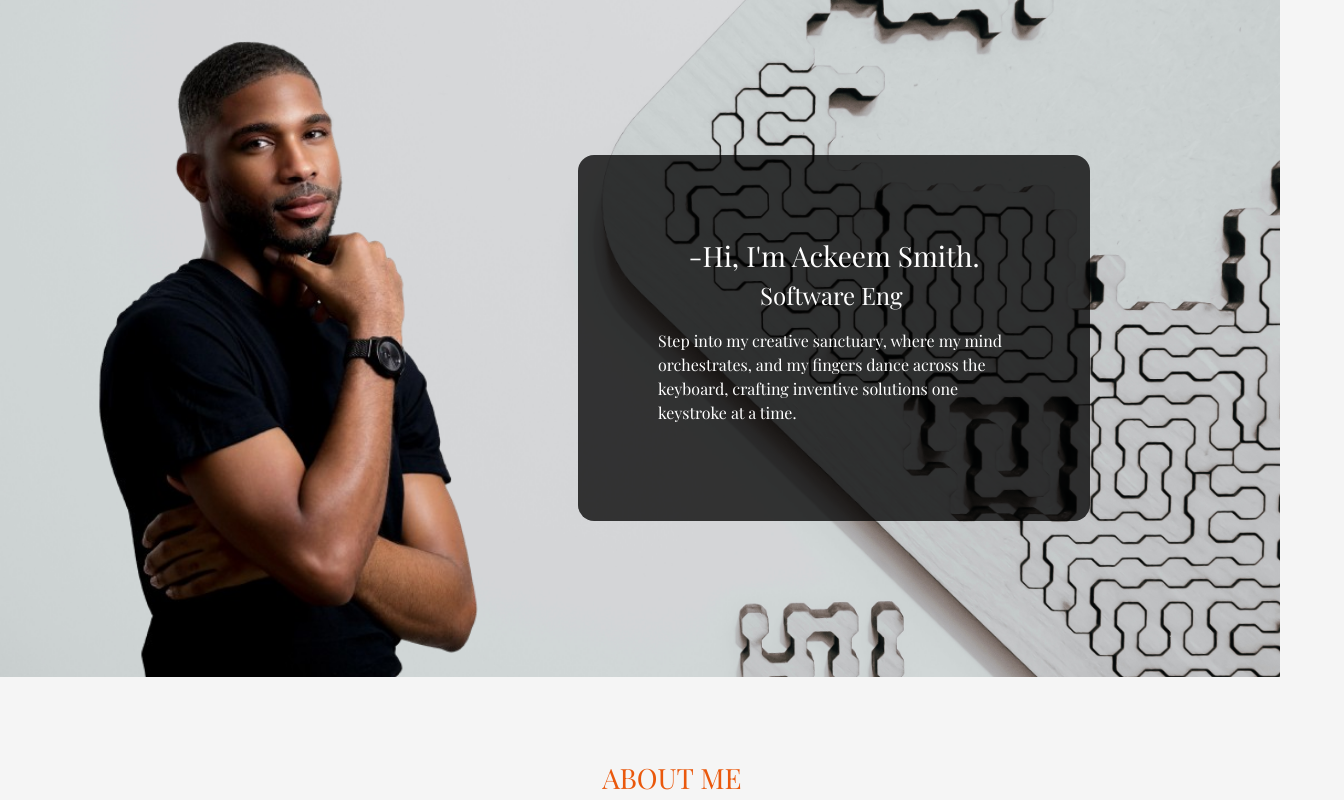
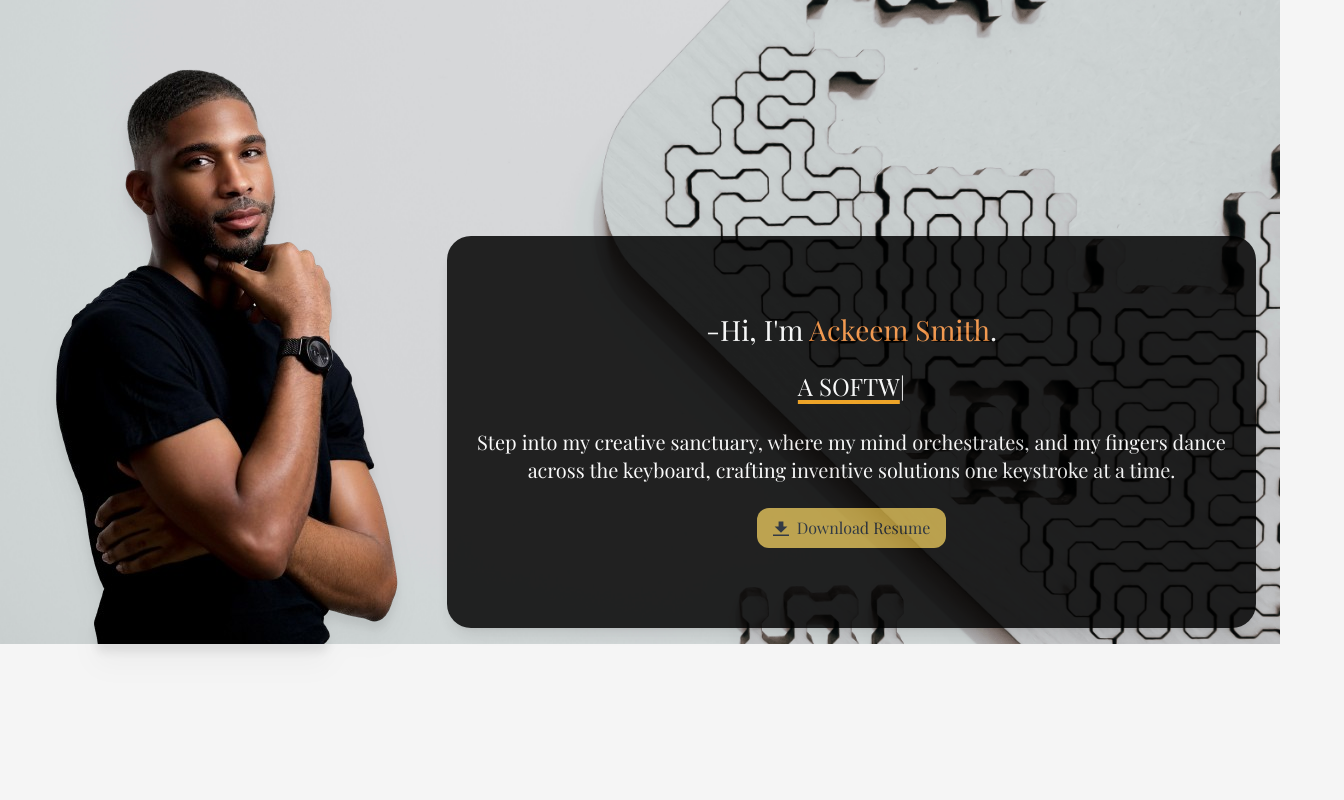
Before and after one commit to smackeem/my-portfolio, a React (Vite) app: page / in a window 1280 px wide. Shown: the top 800 px of the page, 1344 px wide, since content can reach past the window. Built offline with nearby package versions, Linux system fonts and the light colour scheme.

Commit message:
Replaced CSS with Tailwind for homepage.

```diff
--- a/package.json
+++ b/package.json
@@ -11,6 +11,7 @@
   },
   "dependencies": {
     "bootstrap": "^5.3.2",
+    "materialize-css": "^1.0.0-rc.2",
     "react": "^18.2.0",
     "react-bootstrap": "^2.9.2",
     "react-dom": "^18.2.0",
--- a/public/projects.json
+++ b/public/projects.json
@@ -22,5 +22,13 @@
       "git": "https://github.com/smackeem/SkyLoom-Project-3",
       "image": "https://i.ibb.co/Bt6Tf7v/Screenshot-2023-12-22-at-12-55-45-AM.png",
       "tech": ["REACT •", "JAVASCRIPT •", "EXPRESS.JS •", "NODE.JS •", "MONGODB •", "CSS3 •", "AMADEUS API •", "BOOTSTRAP"]
+    },
+    {
+      "name": "COVUR",
+      "description": "SkyLoom is a seamless and intuitive Flight Finder application that helps users find the cheapest flights for travel. Whether you're a budget-conscious traveler or planning your dream vacation, SkyLoom keeps you informed, saving you time and money.",
+      "live": "https://fascinating-melomakarona-16bbb7.netlify.app/",
+      "git": "https://github.com/smackeem/SkyLoom-Project-3",
+      "image": "https://i.ibb.co/Bt6Tf7v/Screenshot-2023-12-22-at-12-55-45-AM.png",
+      "tech": ["REACT •", "JAVASCRIPT •", "EXPRESS.JS •", "NODE.JS •", "MONGODB •", "CSS3 •", "AMADEUS API •", "BOOTSTRAP"]
     }
   ]
--- a/src/App.css
+++ b/src/App.css
@@ -22,10 +22,6 @@ padding-bottom: 3rem;
   padding-bottom: 3rem;
 }
 
-.ed{
-
-}
-
 .contact{
   background-color: #006E90;
 }
--- a/src/App.jsx
+++ b/src/App.jsx
@@ -8,6 +8,8 @@ import Projects from "./pages/Projects";
 import About from "./pages/About";
 import Education from "./pages/Education";
 import Footer from "./components/footer";
+import Header from "./components/header";
+import Main from "./components/main";
 
 function App() {
   return (
@@ -16,7 +18,7 @@ function App() {
       <Home />
       </section>
 
-      <section className="about">
+      {/* <section className="about">
       <About />
       </section>
 
@@ -30,7 +32,7 @@ function App() {
 
       <section className="contact">
       <Footer />
-      </section>
+      </section> */}
 
     </div>
   );
--- a/src/components/header/Header.css
+++ b/src/components/header/Header.css
@@ -1,7 +1,7 @@
 
 .navStyle {
     display: flex;
-    flex-direction: column;
+    flex-direction: row;
     justify-content: center;
     align-items: center;
     position: sticky;
@@ -14,7 +14,7 @@
   }
   .contact-links{
     display: flex;
-    flex-direction: column;
+    flex-direction: row;
   }
 
   .links {
--- a/src/components/header/index.jsx
+++ b/src/components/header/index.jsx
@@ -18,8 +18,8 @@ const Header = () => {
                     <Link title='Home' to='#'><img className='img' src={HomeIcon} /></Link>
                 </div>
                 <div className='contact-links'>
-                    <Link title='Projects' className='links' to='#projects'> <img className='img' src={ProjectIcon}/> </Link>
-                    <Link title='About' className='links' to='#about'> <img className='img' src={AboutIcon}/> </Link>
+                    <Link title='Projects' className='links' to='/projects'> <img className='img' src={ProjectIcon}/> </Link>
+                    <Link title='About' className='links' to='/about'> <img className='img' src={AboutIcon}/> </Link>
                     <Link title='Resume' className='links' to={ResumeFile}> <img className='img' src={ResumeIcon}/></Link>
                 </div>
                 <div className='contact-links'>
@@ -32,8 +32,6 @@ const Header = () => {
                     <Link title='Email' to='mailto:smackeem@outlook.com' className='links' target="_blank" rel="noreferrer">
                     <img className='img' src={EmailIcon}/>
                     </Link>
-                    <Link to='#testing'>Testing</Link>
-                    <Link to='#pt'>Project test</Link>
                 </div>
             </nav>
         </header>
--- a/src/components/main/index.jsx
+++ b/src/components/main/index.jsx
@@ -10,14 +10,13 @@ import ProjectsTest from "../../pages/ProjectsTest";
 const Main = () => {
     return (
         <main className="main">
-          <Routes>
-            <Route exact path='/' element={<Home />} />
+          {/* <Routes>
+            <Route path='/' exact element={<Home />} />
             <Route path='/about' element={<About />} />
             <Route path='/projects' element={<Projects />} />
-
             <Route path='/testing' element={<Testing />} />
             <Route path='/pt' element={<ProjectsTest />} />
-          </Routes>
+          </Routes> */}
         </main>
     )
 }
--- a/src/pages/Home/Home.css
+++ b/src/pages/Home/Home.css
@@ -1,4 +1,4 @@
-
+/*
 .home-container {
     display: flex;
     align-items: center;
@@ -77,3 +77,4 @@
       max-width: 600px;
         }
   }
+   */
--- a/src/pages/Home/index.jsx
+++ b/src/pages/Home/index.jsx
@@ -1,38 +1,57 @@
-import './Home.css'
-import Headshot from '../../assets/images/edited.png'
-import { TypeAnimation } from 'react-type-animation';
+import "./Home.css";
+import Headshot from "../../assets/images/edited.png";
+import { TypeAnimation } from "react-type-animation";
+import ResumePDF from "../../assets/resume/resume.pdf"
 
 const Home = () => {
   return (
-        <div className="home-container">
-            <section className="headshot-container">
-                <img className="headshot" src={Headshot} alt="" />
-            </section>
-            <section className='about-me margin-lr'>
-
-                <h1 className='title ctr'><strong>-Hi, I&apos;m Ackeem Smith.</strong></h1>
-                <h3 className='ctr'><TypeAnimation
+    <div className="flex flex-col px-6 py-8 md:pb-0 md:grid md:grid-rows-3 md:grid-flow-col gap-4 md:justify-items-center">
+      <div className="headshot-container md:row-start-1 md:row-span-4 ">
+        <img className="headshot drop-shadow-xl" src={Headshot} alt="" />
+      </div>
+      <div className="about-me margin-lr bg-gradient-to-bl opacity-85 border-double shadow-lg from-black to-black rounded-3xl text-white px-6 py-8 flex flex-col justify-center space-y-6 md:row-start-2 md:row-span-2">
+        <div>
+        <h1 className="title ctr text-center text-9xl">
+          <strong>-Hi, I&apos;m <span className="text-orange-400">Ackeem Smith</span>.</strong>
+        </h1>
+      </div>
+      <div>
+        <h3 className="text-center underline underline-offset-4 uppercase decoration-amber-500 decoration-4 text-">
+          <TypeAnimation
             sequence={[
-          "Full Stack Developer",
+              "A Full Stack Developer",
               1000,
-          "Software Developer",
+              "A Software Engineer",
               1000,
-          "Software Engineer",
+              "A Frontend Developer",
               1000,
-          "UI/UX Designer",
+              "A Backend Developer",
               1000,
             ]}
             speed={50}
             repeat={Infinity}
-        style={{ fontSize: '1.5em' }}
-      /></h3>
+            style={{ fontSize: "1.5em" }}
+          />
+        </h3>
+      </div>
+      <div>
+        <p className=" text-center text-xl">
+          Step into my creative sanctuary, where my mind orchestrates, and my
+          fingers dance across the keyboard, crafting inventive solutions one
+          keystroke at a time.
+        </p>
+      </div>
+      <div className="flex justify-center">
+      <a href={ResumePDF} className="hover:animate-bounce" download='Ackeem-Smith-Resume' target='_blank' rel='noreferrer'>
+                        <button className='bg-amber-300 animate-pulse hover:bg-amber-400 text-slate-800 font-bold py-2 px-4 rounded-xl inline-flex items-center'>
+                        <svg className="hover:animate-bounce fill-current w-4 h-4 mr-2" xmlns="http://www.w3.org/2000/svg" viewBox="0 0 20 20"><path d="M13 8V2H7v6H2l8 8 8-8h-5zM0 18h20v2H0v-2z"/></svg>
 
-                <p className='intro'>
-                Step into my creative sanctuary, where my mind orchestrates, and my fingers dance across the keyboard, crafting inventive solutions one keystroke at a time.
-                </p>
-            </section>
+                            Download Resume</button>
+                        </a>
       </div>
-    )
+      </div>
+    </div>
+  );
 };
 
 export default Home;
```
Also changed, not shown: 1 other file (tests, documents, lock files or other folders). Lines whose indentation alone changed are shown as unchanged.
